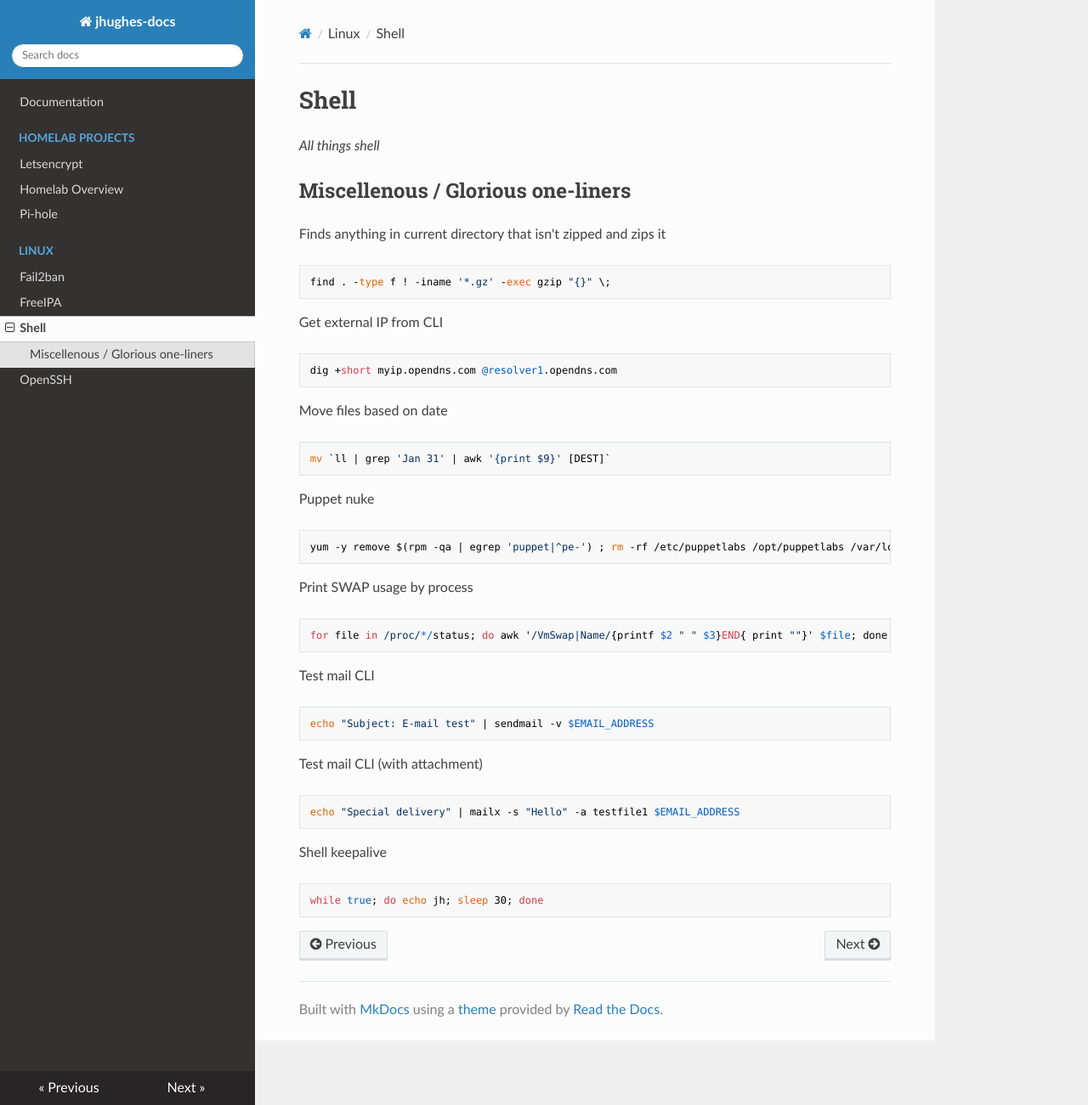
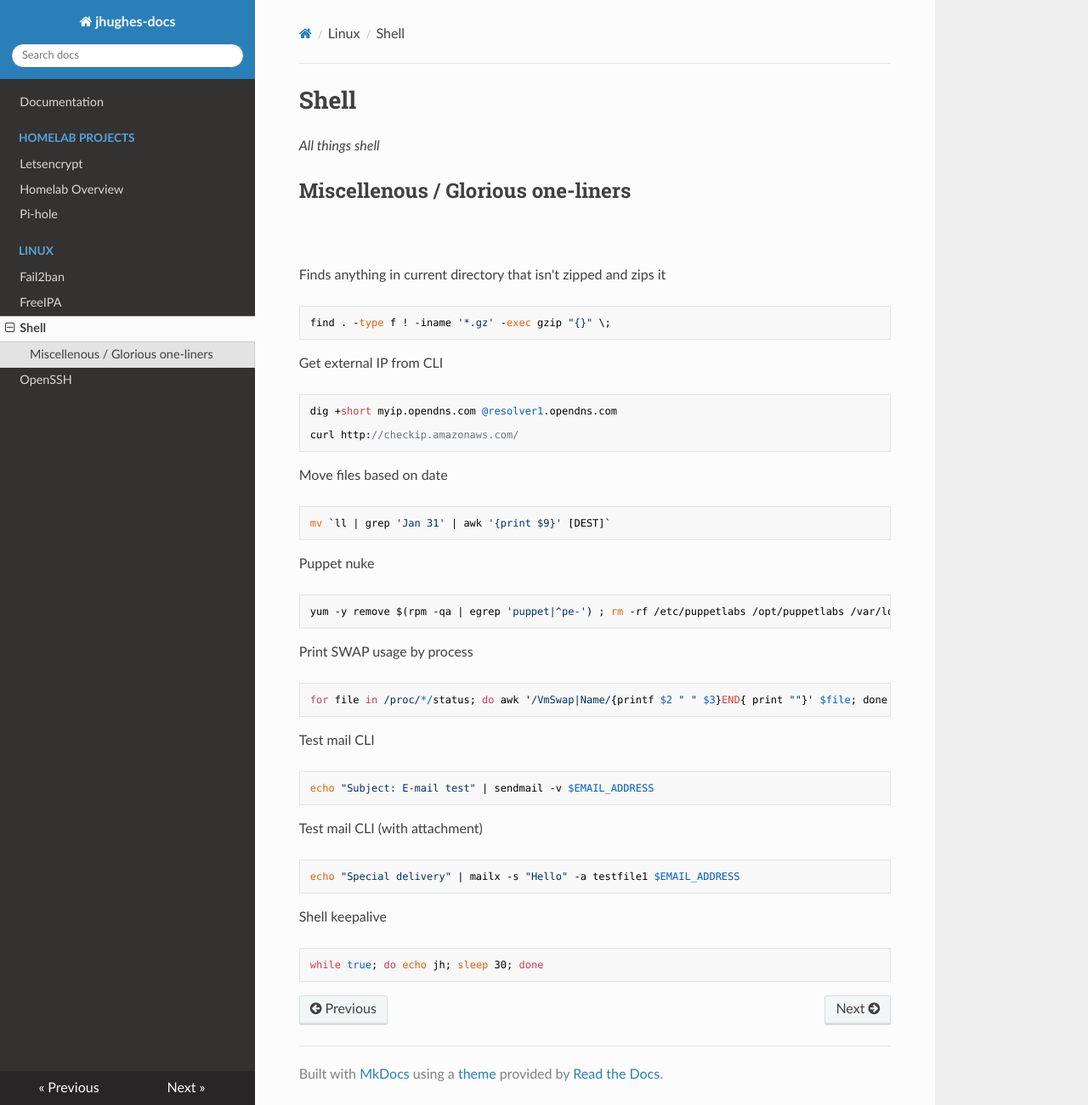
Before and after one commit to jackson-hughes/documentation, an MkDocs documentation site: the page built from docs/linux/shell.md, in a window 1280 px wide and 1301 px high. Shown: the whole window at 85% size. Built offline with MkDocs 1.6.1, drawn with Linux system fonts in a browser that asks for light colours; nearby versions of some CDN libraries.

Commit message:
Add command to sh doc

```diff
--- a/docs/linux/shell.md
+++ b/docs/linux/shell.md
@@ -3,6 +3,8 @@
 _All things shell_
 
 ## Miscellenous / Glorious one-liners
+
+<br>
 
 Finds anything in current directory that isn't zipped and zips it
 
@@ -11,6 +13,8 @@ Finds anything in current directory that isn't zipped and zips it
 Get external IP from CLI
 
     dig +short myip.opendns.com @resolver1.opendns.com
+
+    curl http://checkip.amazonaws.com/
 
 Move files based on date
 
```
